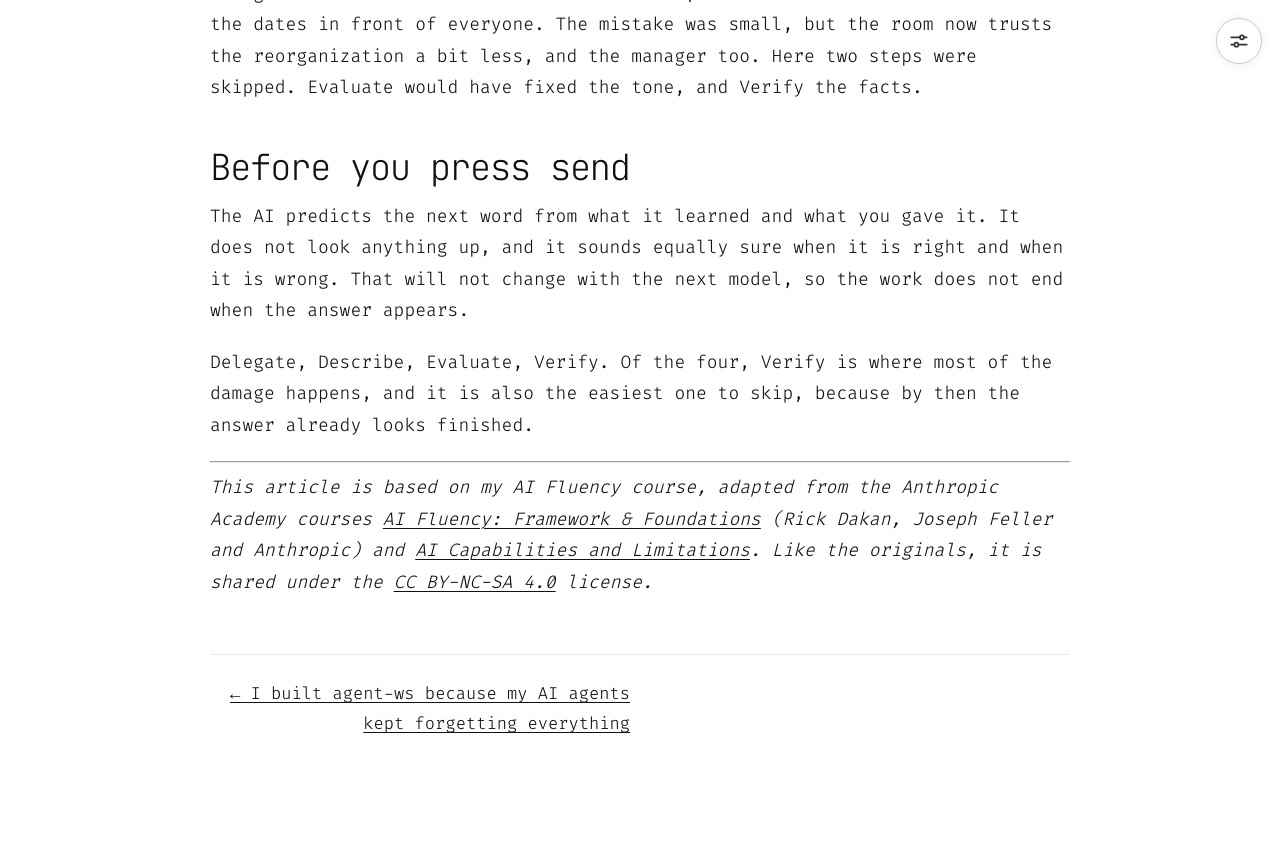
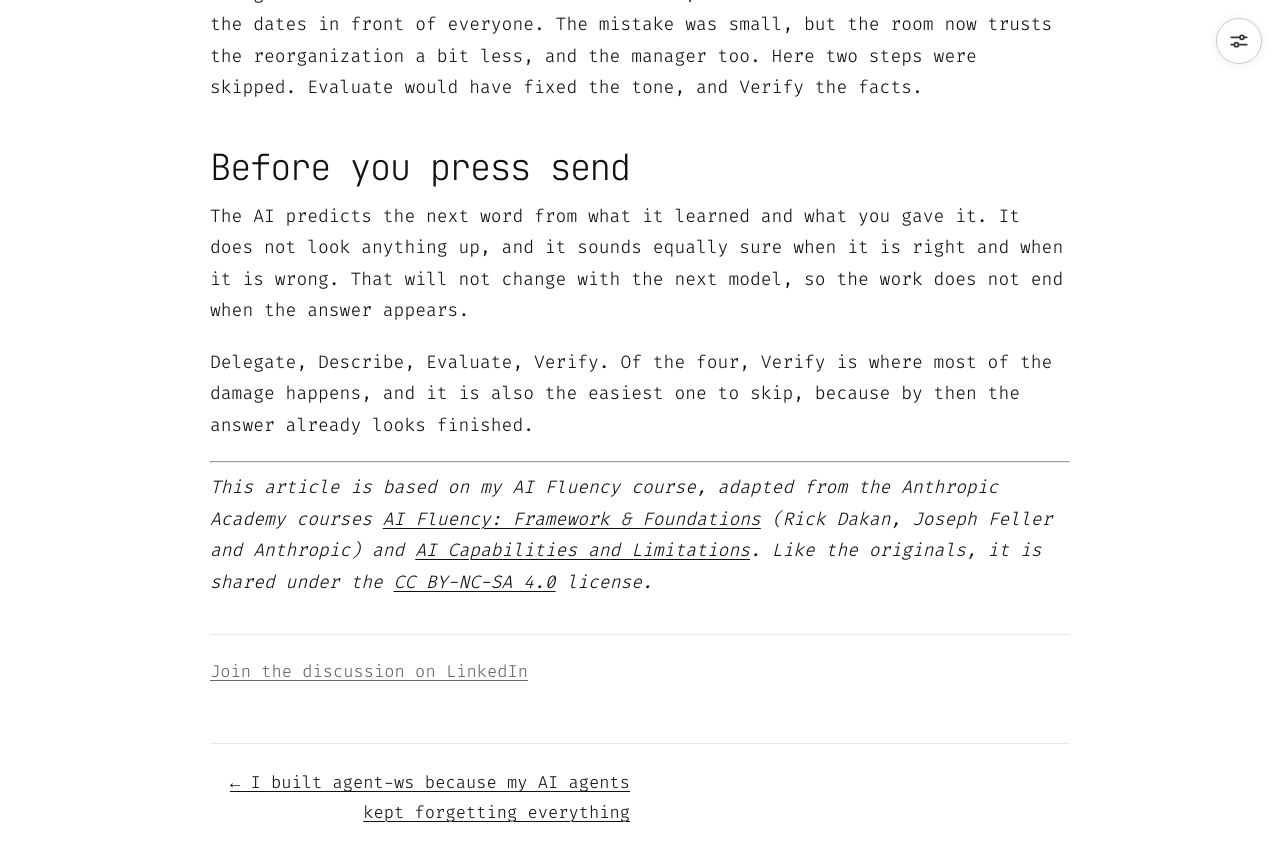
Before and after one commit to adiacov/adiacov.github.io, a Jekyll site: the page built from _posts/2026-10-29-ai-fluency.md, in a window 1280 px wide and 900 px high, scrolled down 7662 px. Shown: the top 861 px of the window. Built offline with Jekyll 4.4.1, drawn with Linux system fonts in a browser that asks for light colours; before the commit the page ends 8473 px from its top, so only the background shows below that; part of the change alters nothing that is shown.

Commit message:
Publish posts from writing repo

```diff
--- a/_posts/2026-10-29-ai-fluency.md
+++ b/_posts/2026-10-29-ai-fluency.md
@@ -8,6 +8,8 @@ takeaways:
   - Because of that, a wrong answer sounds exactly as confident as a right one.
   - Its strengths and weaknesses come from the same four properties, so you can predict where it will fail.
   - Four questions before you use an answer - Delegate, Describe, Evaluate, Verify. Verify is the one people skip.
+discuss:
+  linkedin: https://www.linkedin.com/posts/alexandru-diacov_ai-fluency-means-knowing-when-to-trust-the-share-7521471237156446208-M6E0/
 ---
 
 When I first used an AI chat, it felt like magic. I could ask about anything and get an answer that sounded clear, confident and human. Then I started using it for real work, and the problems showed up. Some answers were simply wrong. Others were invented, delivered in the same calm, expert tone as the correct ones. After enough of that I stopped using it. If I could not tell the good answers from the bad ones, every answer needed checking, and then what was the point?
```
